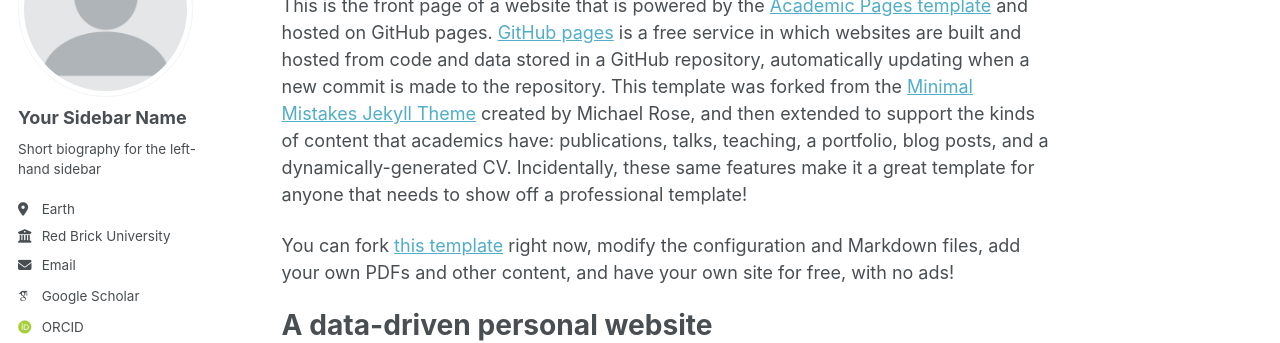
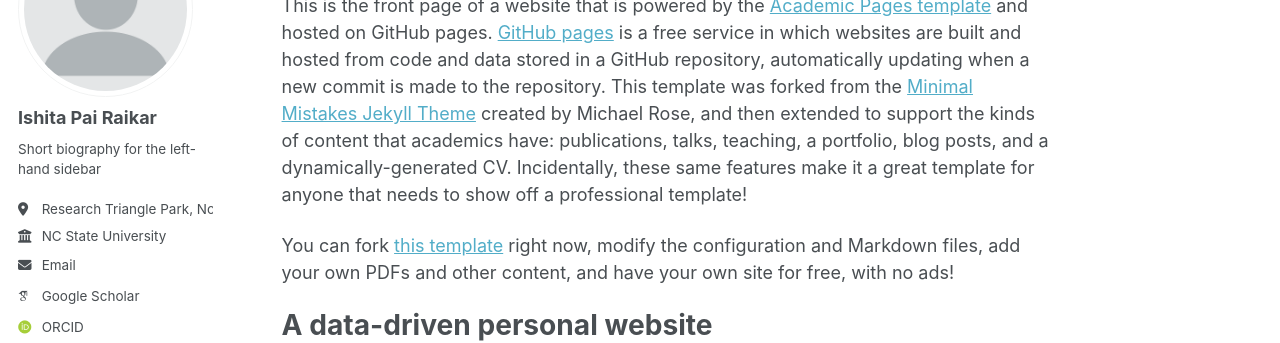
Before and after one commit to ishitapairaikar/ishitapairaikar.github.io, a Jekyll site: the page built from _pages/about.md, in a window 1280 px wide. Shown: the part 177-520 px from the top of the page. Built offline with Jekyll 4.4.1, drawn with Linux system fonts in a browser that asks for light colours; some web fonts are replaced; a script that is not in the unit is left out.

Commit message:
Update _config.yml

```diff
--- a/_config.yml
+++ b/_config.yml
@@ -13,7 +13,7 @@ title                    : "Your Name / Site Title"
 title_separator          : "-"
 name                     : &name "Your Name"
 description              : &description "personal description"
-url                      : https://academicpages.github.io # the base hostname & protocol for your site e.g. "https://[your GitHub username].github.io" or if you already have some other page hosted on Github then use "https://[your GitHub username].github.io/[Your Repo Name]"
+url                      : https://ishitapairaikar.github.io # the base hostname & protocol for your site e.g. "https://[your GitHub username].github.io" or if you already have some other page hosted on Github then use "https://[your GitHub username].github.io/[Your Repo Name]"
 baseurl                  : "" # the subpath of your site, e.g. "/blog"
 repository               : "academicpages/academicpages.github.io"
 
@@ -23,18 +23,18 @@ repository               : "academicpages/academicpages.github.io"
 author:
   # Biographic information
   avatar           : "profile.png"
-  name             : "Your Sidebar Name"
+  name             : "Ishita Pai Raikar"
   pronouns         : # example: "she/her"
   bio              : "Short biography for the left-hand sidebar"
-  location         : "Earth"
-  employer         : "Red Brick University"
+  location         : "Research Triangle Park, North Carolina, United States"
+  employer         : "NC State University"
   uri              : # URL
-  email            : "none@example.org"
+  email            : "ipairai@ncsu.edu"
 
   # Academic websites
   academia         : # URL
   arxiv            : # URL - Update with the correct link to your profile
-  googlescholar    : "https://scholar.google.com/citations?user=PS_CX0AAAAAJ"
+  googlescholar    : "https://scholar.google.com/citations?user=a9-VPa4AAAAJ&hl=en"
   inspire-hep      : # URL
   impactstory      : # URL
   orcid            : "http://orcid.org/yourorcidurl"
```
